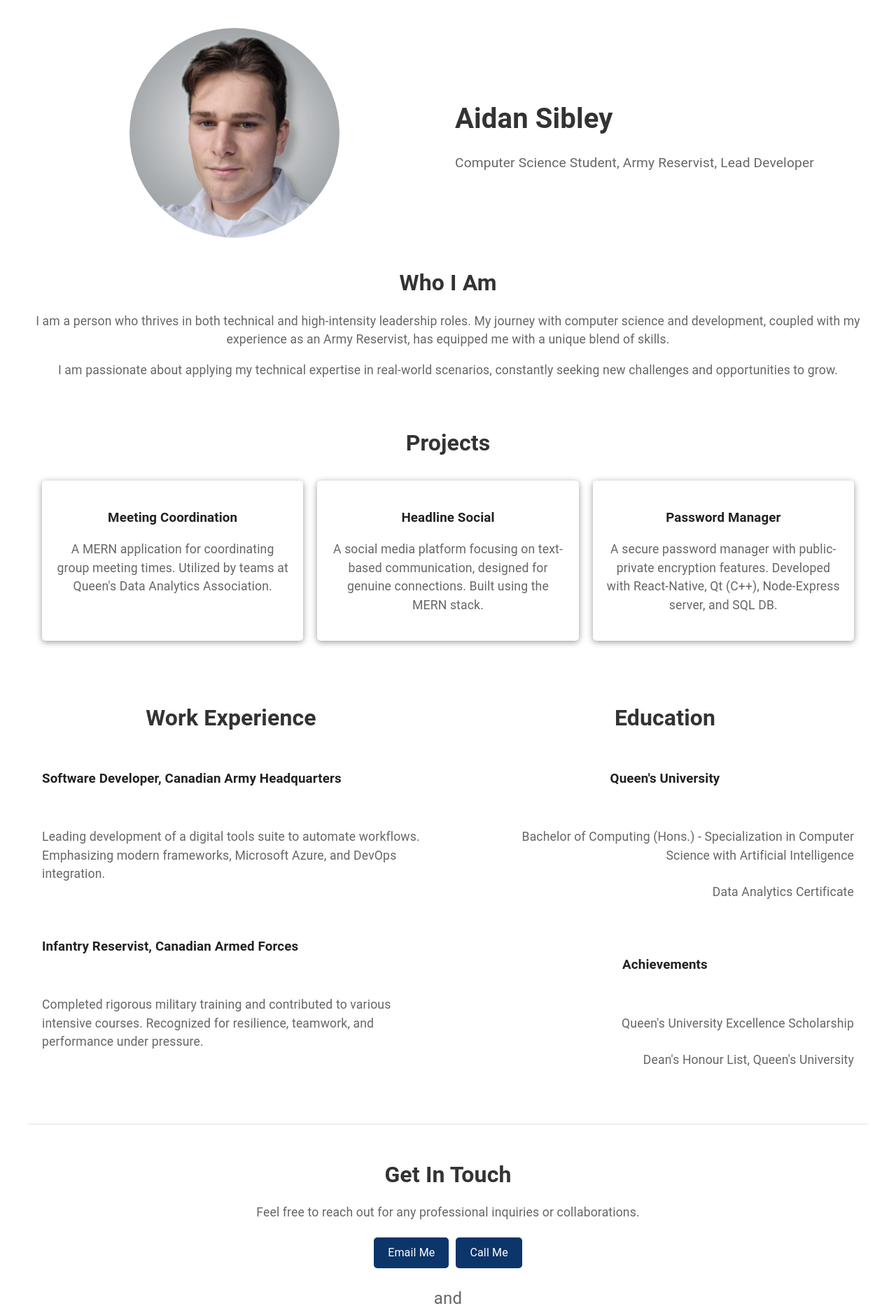
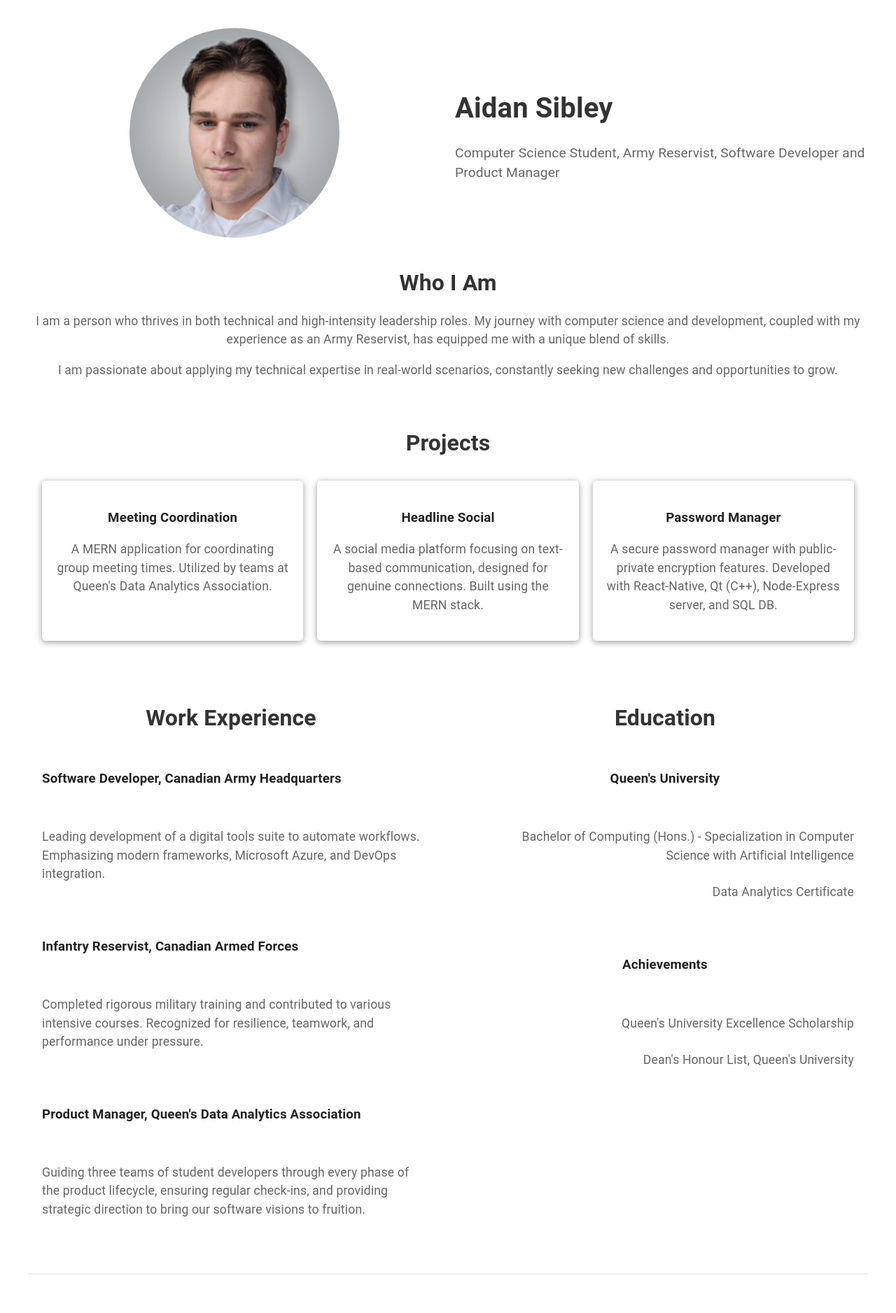
Before and after one commit to ajsib/portfolio, a Next.js app: page / in a window 1280 px wide. Shown: the top 1877 px of the page at 70% size. Built offline with nearby package versions, Linux system fonts and the light colour scheme.

Commit message:
add product manager

```diff
--- a/components/AboutMe/AboutMe.tsx
+++ b/components/AboutMe/AboutMe.tsx
@@ -1,4 +1,4 @@
-import React from 'react';
+import React, { createContext, useContext, useState } from 'react';
 import styled from 'styled-components';
 import { useRouter } from 'next/router'; // Import useRouter from Next.js
 
@@ -99,9 +99,7 @@ const ProjectContainer = styled.div`
 
 const ProjectItem = styled.div`
   transition: all 0.2s ease-in-out;
-  // ADD PADDING
   padding: 20px;
-  //  ROUND CORNERS
   border-radius: 5px;
   box-shadow: 0px 2px 10px rgba(0, 0, 0, 0.4); /* Uniform box shadow */
 
@@ -188,7 +186,7 @@ const AboutMe = () => {
         <ProfileImage src="/photos/aidanAvatar1.png" alt="Aidan Sibley" />
         <ProfileDetails>
           <Title>Aidan Sibley</Title>
-          <SubTitle>Computer Science Student, Army Reservist, Lead Developer</SubTitle>
+          <SubTitle>Computer Science Student, Army Reservist, Software Developer and Product Manager</SubTitle>
         </ProfileDetails>
      </ProfileSection>
      <Section>
@@ -243,6 +241,13 @@ const AboutMe = () => {
               Completed rigorous military training and contributed to various intensive courses. Recognized for resilience, teamwork, and performance under pressure.
             </LeftContent>
           </WorkItem>
+
+          <WorkItem>
+            <h3>Product Manager, Queen&apos;s Data Analytics Association</h3>
+            <LeftContent>
+              Guiding three teams of student developers through every phase of the product lifecycle, ensuring regular check-ins, and providing strategic direction to bring our software visions to fruition.
+            </LeftContent>
+          </WorkItem>
         </Section>
         <Section>
         <ContentTitle>Education</ContentTitle>
```
Also changed, not shown: styles/themeProvider.js (added, +19 -0 lines).
